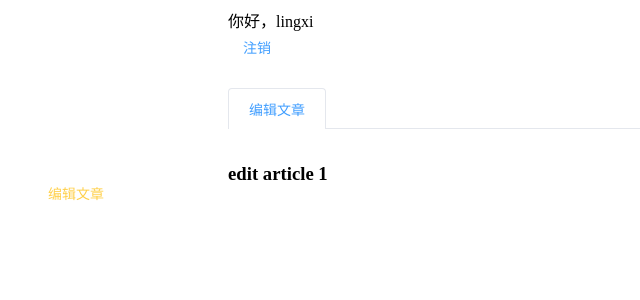
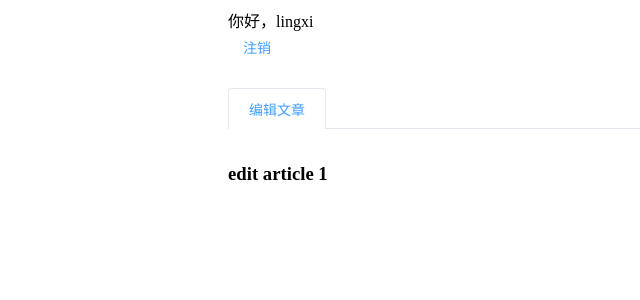
Before and after one commit to yasinshaw/lingxi, a Vue app: page /#/articles/edit/1 in a window 1280 px wide. Shown: the top 300 px of the page, without its empty margins (0-640 px from the left). Built offline with nearby package versions, Linux system fonts and the light colour scheme.

Commit message:
keep-alive路由

```diff
--- a/src/components/routerView.vue
+++ b/src/components/routerView.vue
@@ -1,5 +1,11 @@
 <template>
-    <router-view></router-view>
+    <router-view v-slot="{ Component }">
+        <transition>
+            <keep-alive>
+                <component :is="Component" />
+            </keep-alive>
+        </transition>
+    </router-view>
 </template>
 
 <script setup lang="ts">
--- a/src/layout/aside.vue
+++ b/src/layout/aside.vue
@@ -12,22 +12,29 @@
             background-color="rgb(55 65 81 / var(--tw-bg-opacity))"
             text-color="#fff"
             router
-            @select="handleSelect"
         >
             <template v-for="sideBar in sideBars">
-                <el-sub-menu :index="sideBar.path" v-if="sideBar.children?.length">
+                <el-sub-menu
+                    :index="sideBar.path"
+                    v-if="sideBar.children?.length && !sideBar.meta?.hideSideBar"
+                >
                     <template #title>
                         <el-icon>
                             <location />
                         </el-icon>
                         <span>{{ sideBar.meta?.label }}</span>
                     </template>
-                    <el-menu-item
-                        :index="sideBar.path + '/' + item.path"
-                        v-for="item in sideBar.children"
-                    >{{ item.meta?.label }}</el-menu-item>
+                    <template v-for="item in sideBar.children">
+                        <el-menu-item
+                            :index="sideBar.path + '/' + item.path"
+                            v-if="!item.meta?.hideSideBar"
+                        >{{ item.meta?.label }}</el-menu-item>
+                    </template>
                 </el-sub-menu>
-                <el-menu-item :index="sideBar.path" v-else>
+                <el-menu-item
+                    :index="sideBar.path"
+                    v-if="!sideBar.children?.length && !sideBar.meta?.hideSideBar"
+                >
                     <el-icon>
                         <briefcase />
                     </el-icon>
@@ -75,9 +82,6 @@ defineExpose({
     ...toRefs(data)
 })
 const { activeRouter, routerTabs } = storeToRefs(useActiveRouterStore)
-const handleSelect = (path: string) => {
-    // router.push(path)
-}
 </script>
 <style scoped>
 /* 解决少1px的问题 */
--- a/src/layout/layout.vue
+++ b/src/layout/layout.vue
@@ -13,7 +13,7 @@
         </el-header>
         <el-main class="flex-1">
           <el-tabs
-            v-model="activeRouter"
+            v-model="activeTab"
             @tab-change="changeTab"
             @tab-remove="remove"
             type="card"
@@ -25,10 +25,15 @@
               :key="item.path"
               :label="item.label"
               :name="item.path"
-            >
-              <router-view></router-view>
-            </el-tab-pane>
+            ></el-tab-pane>
           </el-tabs>
+          <router-view v-slot="{ Component }">
+            <transition>
+              <keep-alive>
+                <component :is="Component" />
+              </keep-alive>
+            </transition>
+          </router-view>
         </el-main>
       </el-container>
     </el-container>
@@ -71,7 +76,8 @@ defineExpose({
   ...toRefs(data),
 })
 
-const { activeRouter, routerTabs } = storeToRefs(useActiveRouterStore)
+const { activeTab, routerTabs } = storeToRefs(useActiveRouterStore)
+const keepAlivePages = computed(() => routerTabs.value.map(v => v.path))
 
 function changeTab(name: string) {
   router.push(name)
--- a/src/pages/articles/addArticle.vue
+++ b/src/pages/articles/addArticle.vue
@@ -21,12 +21,10 @@ const router = useRouter();
 */
 const data = reactive({})
 onBeforeMount(() => {
-    //console.log('2.组件挂载页面之前执行----onBeforeMount')
+    // console.log('2.组件挂载页面之前执行----onBeforeMount')
 })
 onMounted(() => {
-    //console.log('3.-组件挂载到页面之后执行-------onMounted')
-})
-watchEffect(() => {
+    // console.log('3.-组件挂载到页面之后执行-------onMounted')
 })
 // 使用toRefs解构
 // let { } = { ...toRefs(data) }
--- a/src/routes/routes.ts
+++ b/src/routes/routes.ts
@@ -31,14 +31,15 @@ const dynamicRoute: RouteRecordRaw[] = [
                 path: 'edit/:id',
                 component: () => import('../pages/articles/editArticle.vue'),
                 meta: {
-                    label: '编辑文章'
+                    label: '编辑文章',
+                    hideSideBar: true
                 }
             },
             {
                 path: 'add',
                 component: () => import('../pages/articles/addArticle.vue'),
                 meta: {
-                    label: '添加文章'
+                    label: '添加文章',
                 }
             },
         ]
--- a/src/store/modules/activeRouter.ts
+++ b/src/store/modules/activeRouter.ts
@@ -1,8 +1,6 @@
 import { defineStore } from 'pinia'
 import { store } from '..'
-import routes, { findByFullPath } from '@/routes/routes'
 import { RouteLocationNormalized } from 'vue-router'
-import { config } from 'process'
 
 class EditableTab {
     constructor(public path: string, public label: string) { }
@@ -11,6 +9,7 @@ const useActiveRouterStoreFunc = defineStore('activeRouter', {
     state: () => {
         return {
             activeRouter: '/home',
+            activeTab : '/home',
             routerTabs: new Array<EditableTab>()
         }
     },
@@ -18,13 +17,14 @@ const useActiveRouterStoreFunc = defineStore('activeRouter', {
     // state: () => ({ count: 0 })
     actions: {
         changeActiveRouter(to: RouteLocationNormalized) {
-            const path = to.path
             const configPath = to.meta?.configFullPath as string
             this.activeRouter = configPath
-            let index = this.routerTabs.findIndex((v) => v.path == configPath)
+            this.activeTab = to.path
+            // 只要路由不完全一样，就认为是两个标签页，哪怕是两个动态路由 /user/1和/user/2
+            let index = this.routerTabs.findIndex((v) => v.path == to.path)
             if (index == -1) {
                 // todo 要注意嵌套的场景
-                this.routerTabs.push(new EditableTab(configPath, to.meta?.label as string))
+                this.routerTabs.push(new EditableTab(to.path, to.meta?.label as string))
             }
         },
         removeRouterTabs(path: string) {
```
